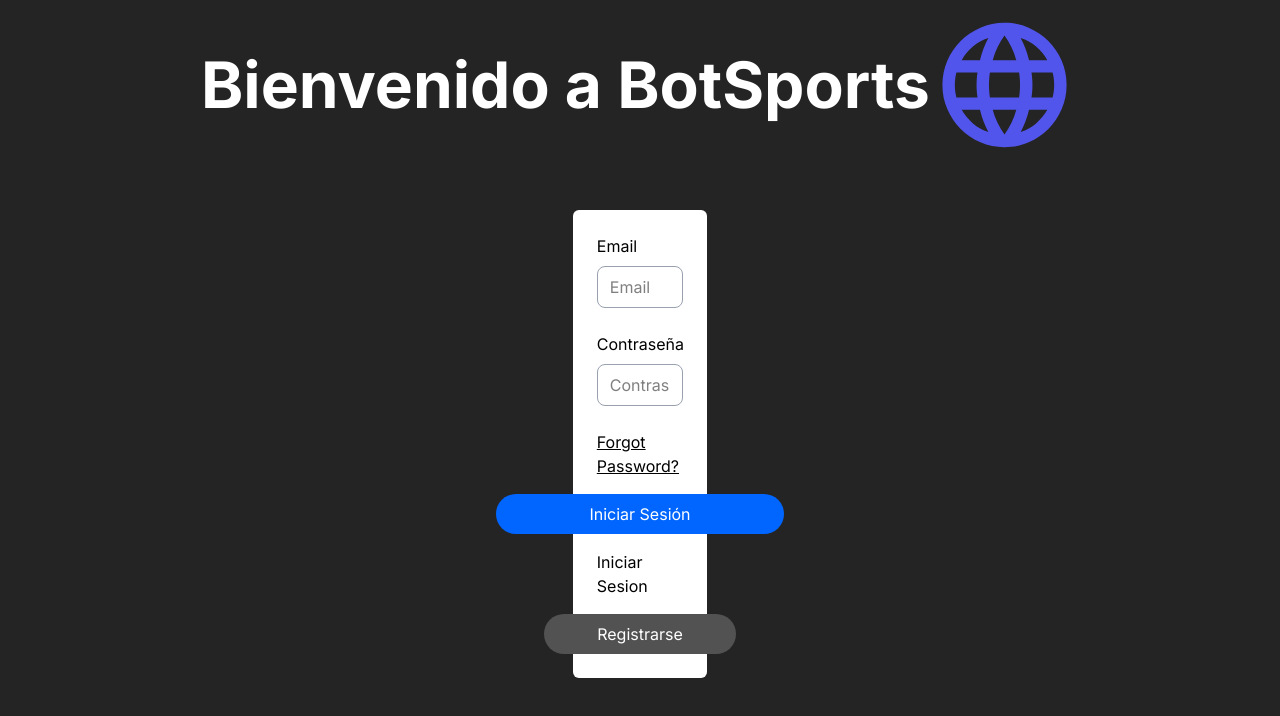
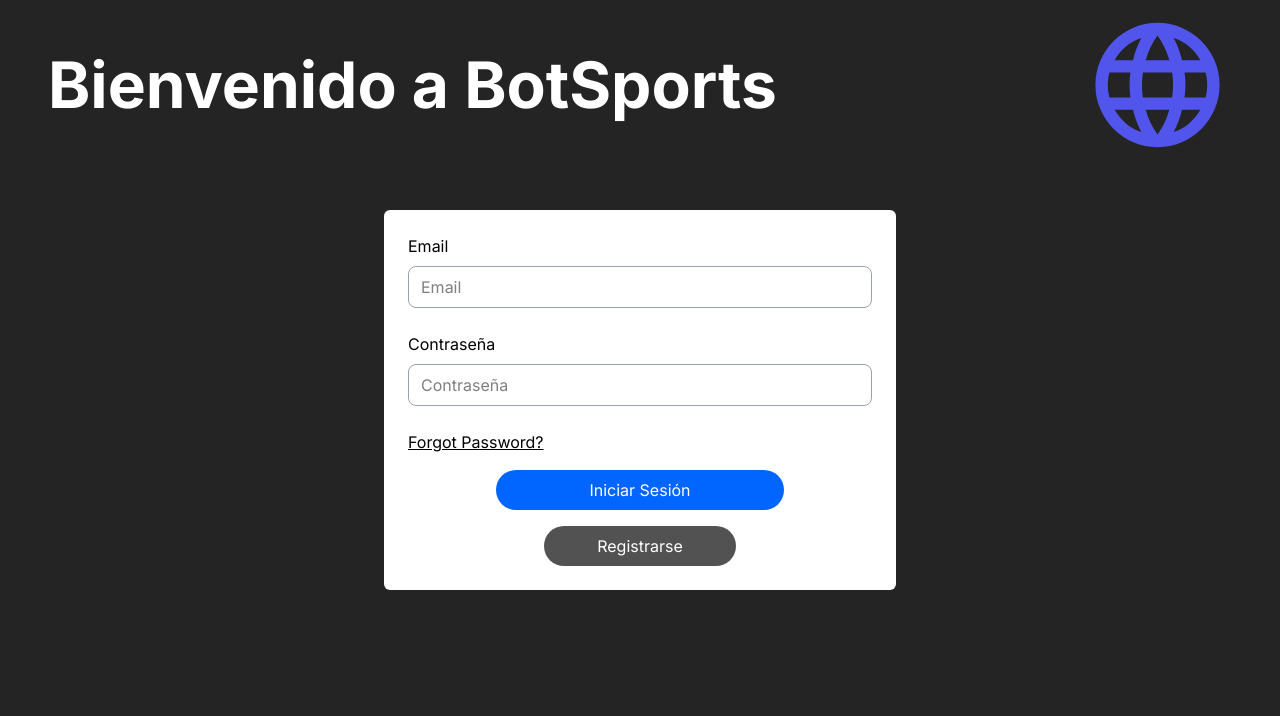
Before and after one commit to alberba/front-end-adonde-band, a Vue app: page / in a window 1280 px wide. Shown: the top 716 px of the page. Built offline with nearby package versions, Linux system fonts and the light colour scheme; the HTML template or start-up script is replaced by a standard one.

Commit message:
Actualizar estilos en LoginPage.vue: ajustar clases de contenedores y eliminar enlace innecesario a la página de inicio

```diff
--- a/src/views/LoginPage.vue
+++ b/src/views/LoginPage.vue
@@ -8,12 +8,12 @@ function tempRedirectHome() {
 </script>
 
 <template>
-  <header class="mx-12 my-2.5 flex flex-row items-center justify-between">
+  <header class="w-full px-12 py-2.5 flex flex-row items-center justify-between">
     <h1 class="text-[64px] font-bold">Bienvenido a BotSports</h1>
     <img class="h-[150px]" src="../assets/loginicon.svg" alt="" />
   </header>
 
-  <main class="my-10 flex justify-center">
+  <main class="my-10 flex w-full justify-center">
     <form
       action="post"
       class="flex w-2/5 flex-col items-center gap-4 rounded-md bg-white p-6 text-black"
@@ -49,7 +49,6 @@ function tempRedirectHome() {
       >
         Iniciar Sesión
       </button>
-      <RouterLink to="/home">Iniciar Sesion</RouterLink>
 
       <a href="register" class="flex w-48 justify-center rounded-full bg-[#525252] py-2 text-white">
         Registrarse
```
